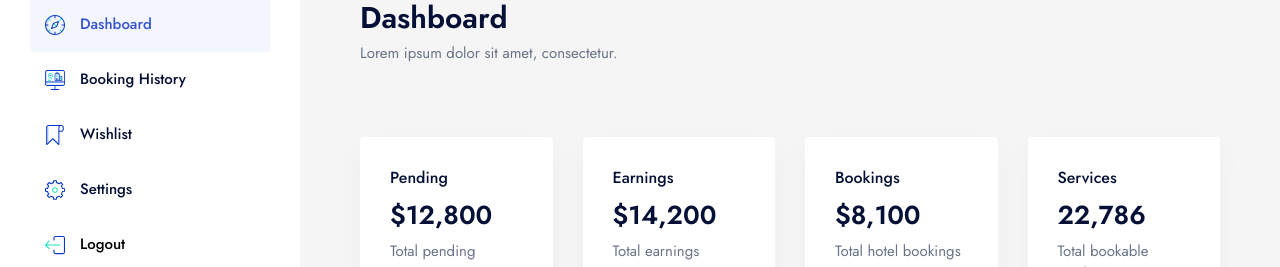
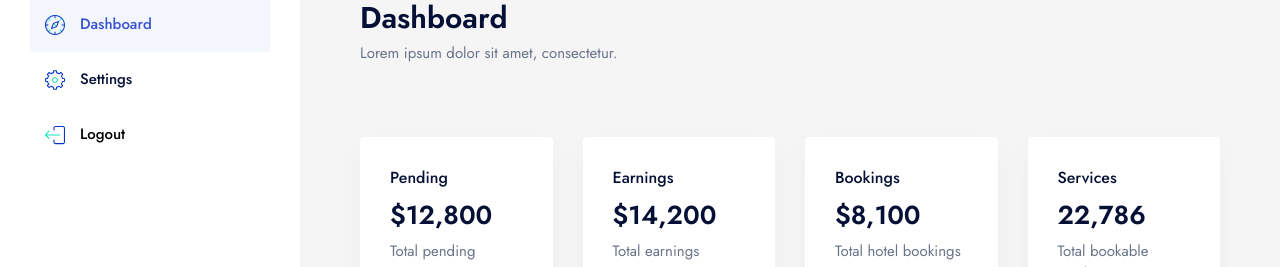
Before and after one commit to Ismael1930/aeroliaRDFront, a Next.js app: page /dashboard/db-dashboard in a window 1280 px wide. Shown: the part 153-420 px from the top of the page. Built offline with nearby package versions, Linux system fonts and the light colour scheme; no server answers.

Commit message:
fix sidebar

```diff
--- a/components/dashboard/dashboard/common/Sidebar.jsx
+++ b/components/dashboard/dashboard/common/Sidebar.jsx
@@ -31,24 +31,6 @@ console.log('Sidebar - isAdmin:', isAdmin);
       name: "Dashboard",
       routePath: "/dashboard/db-dashboard",
     },
-    {
-      id: 2,
-      icon: "/img/dashboard/sidebar/booking.svg",
-      name: "Booking History",
-      routePath: "/dashboard/db-booking",
-    },
-    {
-      id: 3,
-      icon: "/img/dashboard/sidebar/bookmark.svg",
-      name: "Wishlist",
-      routePath: "/dashboard/db-wishlist",
-    },
-    {
-      id: 4,
-      icon: "/img/dashboard/sidebar/gear.svg",
-      name: "Settings",
-      routePath: "/dashboard/db-settings",
-    },
     // Sección de administración
     {
       id: 10,
@@ -78,12 +60,11 @@ console.log('Sidebar - isAdmin:', isAdmin);
       routePath: "/dashboard/db-clientes",
       adminOnly: true
     },
-    {
-      id: 14,
-      icon: "/img/dashboard/sidebar/compass.svg",
-      name: "Tickets Soporte",
-      routePath: "/dashboard/db-tickets",
-      adminOnly: true
+     {
+      id: 4,
+      icon: "/img/dashboard/sidebar/gear.svg",
+      name: "Settings",
+      routePath: "/dashboard/db-settings",
     },
     {
       id: 5,
```
